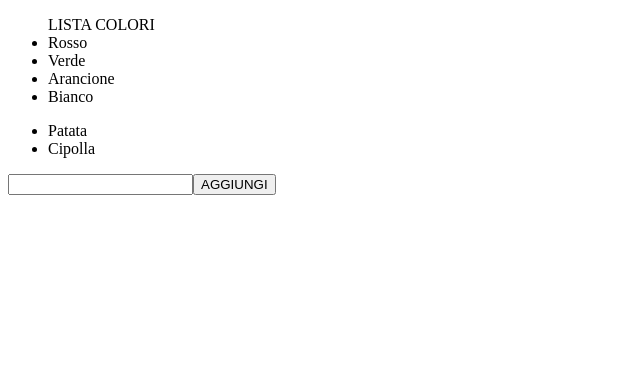
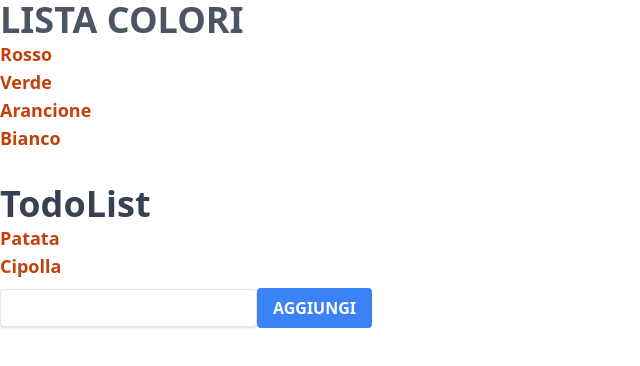
Before and after one commit to MarcoSpicuzza/Develhope-React, a React (Create React App) app in the folder exercises/: page / in a window 1280 px wide. Shown: the top 366 px of the page, without its empty margins (0-640 px from the left). Built offline with nearby package versions, Linux system fonts and the light colour scheme.

Commit message:
added tailwind

```diff
--- a/exercises/package.json
+++ b/exercises/package.json
@@ -34,5 +34,10 @@
       "last 1 firefox version",
       "last 1 safari version"
     ]
+  },
+  "devDependencies": {
+    "autoprefixer": "^10.4.11",
+    "postcss": "^8.4.16",
+    "tailwindcss": "^3.1.8"
   }
 }
--- /dev/null
+++ b/exercises/postcss.config.js
@@ -0,0 +1,6 @@
+module.exports = {
+  plugins: {
+    tailwindcss: {},
+    autoprefixer: {},
+  },
+}
--- a/exercises/src/Colors.js
+++ b/exercises/src/Colors.js
@@ -3,8 +3,8 @@ import React from "react";
 export class Colors extends React.Component {
     render() {
         return (
-             <ul> LISTA COLORI
-                {this.props.items.map(item => <li key={item.id}>{item.name}</li>)}
+             <ul className="text-gray-600 text-4xl font-bold mb-2"> LISTA COLORI
+                {this.props.items.map(item => <li className="text-lg text-orange-700" key={item.id}>{item.name}</li>)}
              </ul>
         );
     }
--- a/exercises/src/TodoList.js
+++ b/exercises/src/TodoList.js
@@ -27,11 +27,12 @@ export class TodoList extends React.Component {
     render() {
         return (
             <div>
-                <ul>
-                    {this.state.items.map((item, index) => <li key={item + index}>{item}</li>)}
+                <br></br>
+                <ul className="text-gray-700 text-4xl font-bold mb-2"> TodoList
+                    {this.state.items.map((item, index) => <li className="text-orange-700 text-lg" key={item + index}>{item}</li>)}
                 </ul>
-                <input type="text" value={this.state.value} onChange={this.onChangeInput}/>
-                <button onClick={this.onClickHandler}>AGGIUNGI</button>
+                <input type="text" className="shadow appearance-none border rounded py-2 px-3 text-gray-700 leading-tight focus:outline-none focus:shadow-outline" value={this.state.value} onChange={this.onChangeInput}/>
+                <button className="bg-blue-500 hover:bg-blue-700 text-white font-bold py-2 px-4 rounded" onClick={this.onClickHandler}>AGGIUNGI</button>
             </div>
         );
     }
--- /dev/null
+++ b/exercises/src/index.css
@@ -0,0 +1,3 @@
+@tailwind base;
+@tailwind components;
+@tailwind utilities;
--- a/exercises/src/index.js
+++ b/exercises/src/index.js
@@ -2,6 +2,7 @@ import React from 'react';
 import ReactDOM from 'react-dom/client';
 import { Colors } from './Colors';
 import { TodoList } from './TodoList';
+import './index.css'
 
 const root = ReactDOM.createRoot(document.getElementById('root'));
 root.render(
--- /dev/null
+++ b/exercises/tailwind.config.js
@@ -0,0 +1,10 @@
+/** @type {import('tailwindcss').Config} */
+module.exports = {
+  content: [
+    "./src/**/*.{js,jsx,ts,tsx}",
+  ],
+  theme: {
+    extend: {},
+  },
+  plugins: [],
+}
```
Also changed, not shown: 1 other file (tests, documents, lock files or other folders).
